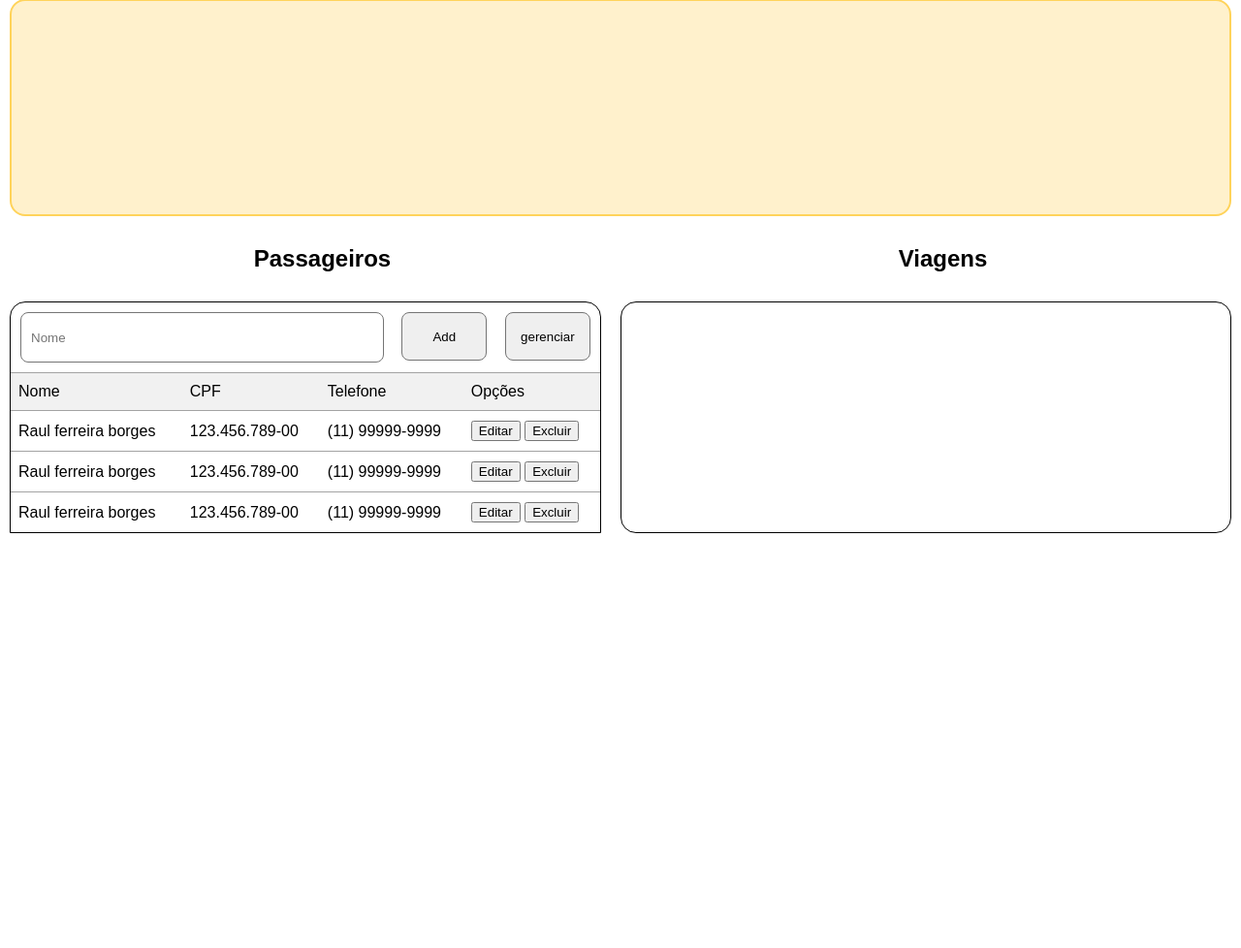
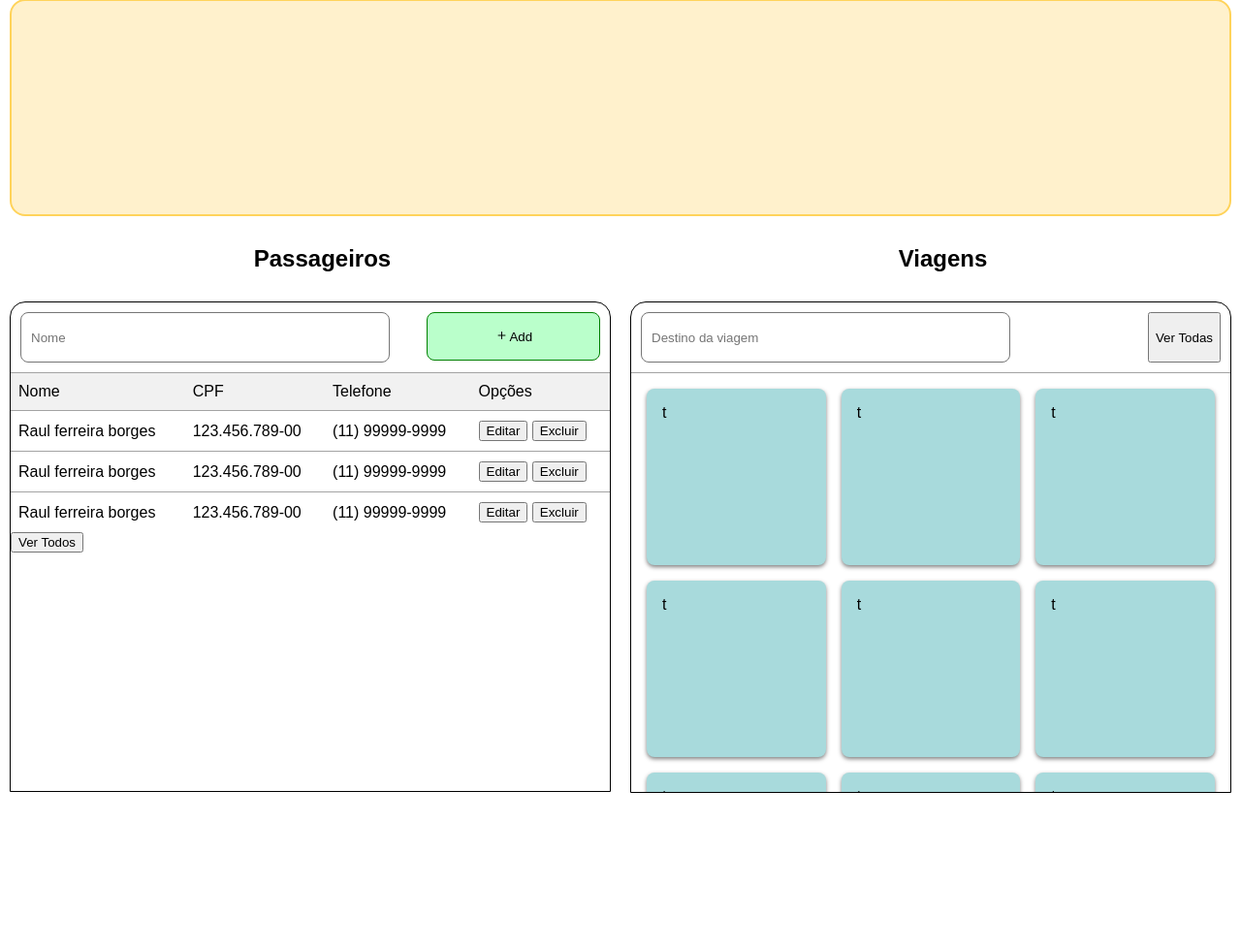
Before and after one commit to raul4500/financeiro_leader, a Python web app: template templates/index.html in a window 1280 px wide. Shown: the part 69-1047 px from the top of the page at 97% size. Run offline with Jinja, Linux system fonts and the light colour scheme; the template is opened without the code that fills it, so the values that code supplies are empty.

Commit message:
melhorias no index

```diff
--- a/templates/index.html
+++ b/templates/index.html
@@ -4,7 +4,8 @@
 <head>
     <meta charset="UTF-8">
     <meta name="viewport" content="width=device-width, initial-scale=1.0">
-    <title>Document</title>
+    <link rel="stylesheet" href="https://cdn.jsdelivr.net/npm/bootstrap-icons@1.11.3/font/bootstrap-icons.min.css">
+    <title>Financeiro-Leader</title>
 
     <style>
         body {
@@ -49,11 +50,11 @@
         }
 
         .passageiros {
+            height: 504px;
             border: 1px solid black;
             width: 50%;
             padding: 0;
             margin: 10px;
-            height: fit-content;
             border-top-left-radius: 16px;
             border-top-right-radius: 16px;
         }
@@ -76,7 +77,7 @@
         }
 
         .opcoes-passageiros button {
-            width: 15%;
+            width: 30%;
             height: 50px;
             border-radius: 8px;
             border: 1px solid rgb(117, 117, 117);
@@ -86,12 +87,24 @@
             text-overflow: ellipsis;
         }
 
+        .opcoes-passageiros button.adicionar {
+            background-color: rgb(186, 255, 203);
+            color: rgb(0, 0, 0);
+            border: 1px solid green;
+        }
+
+        .opcoes-passageiros button.adicionar:hover {
+            background-color: rgb(38, 139, 64);
+            color: white;
+        }
+
         .opcoes-passageiros button:hover {
             background-color: rgb(117, 117, 117);
             color: white;
         }
 
         .tabela-passageiros {
+            height: auto;
             max-width: 100%;
             white-space: nowrap;
             overflow-x: scroll;
@@ -120,10 +133,61 @@
         .viagens {
             border: 1px solid black;
             width: 50%;
+            padding: 0;
+            margin: 10px;
+            height: fit-content;
+            border-top-left-radius: 16px;
+            border-top-right-radius: 16px;
+        }
+
+        .pesquisa-viagens {
+            width: auto;
+            display: flex;
+            flex-direction: row;
+            justify-content: space-between;
+            border-bottom: 1px solid rgb(163, 163, 163);
             padding: 10px;
-            margin: 10px;
-            height: auto;
-            border-radius: 16px;
+        }
+
+        .pesquisa-viagens input {
+            width: 60%;
+            height: 30px;
+            border-radius: 8px;
+            border: 1px solid rgb(117, 117, 117);
+            padding: 10px;
+        }
+
+        .ver-todos button {
+            width: 35%;
+            height: 50px;
+            border-radius: 8px;
+            border: 1px solid rgb(117, 117, 117);
+            padding: 10px;
+            word-wrap: none;
+            overflow: hidden;
+            text-overflow: ellipsis;
+        }
+
+        .pesquisa-viagens button:hover {
+            background-color: rgb(117, 117, 117);
+            color: white;
+        }
+
+        .viagens-blocks {
+            height: 400px;
+            overflow-y: scroll;
+            display: grid;
+            grid-template-columns: repeat(auto-fill, minmax(30%, 1fr));
+            gap: 16px;
+            padding: 16px;
+        }
+
+        .block {
+            background-color: #a8dadc;
+            height: 150px;
+            border-radius: 8px;
+            padding: 16px;
+            box-shadow: 0 2px 4px rgba(0, 0, 0, .5);
         }
     </style>
 
@@ -143,8 +207,7 @@
 
             <div class="opcoes-passageiros">
                 <input type="text" placeholder="Nome">
-                <button onclick="">Add</button>
-                <button>gerenciar</button>
+                <button class="adicionar" onclick=""><i class="bi bi-plus" style="font-size: 16px;"></i>Add</button>
             </div>
 
             <div class="tabela-passageiros">
@@ -195,8 +258,32 @@
                 {% endfor %}-->
                 </table>
             </div>
+
+            <div class="todos-passageiros">
+                    <button class="ver-todos">Ver Todos</button>
+            </div>
+
         </div>
-        <div class="viagens"></div>
+        <div class="viagens">
+            <div class="pesquisa-viagens">
+                <input type="text" placeholder="Destino da viagem">
+                <button onclick="">Ver Todas</button>
+            </div>
+            <div class="viagens-blocks">
+                <div class="block">t</div>
+                <div class="block">t</div>
+                <div class="block">t</div>
+                <div class="block">t</div>
+                <div class="block">t</div>
+                <div class="block">t</div>
+                <div class="block">t</div>
+                <div class="block">t</div>
+                <div class="block">t</div>
+                <div class="block">t</div>
+                <div class="block">t</div>
+                <div class="block">t</div>
+            </div>
+        </div>
     </div>
 </body>
 
```
